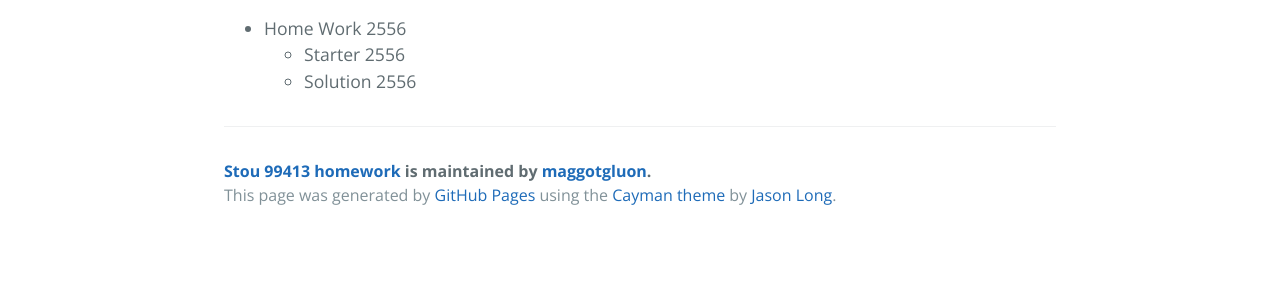
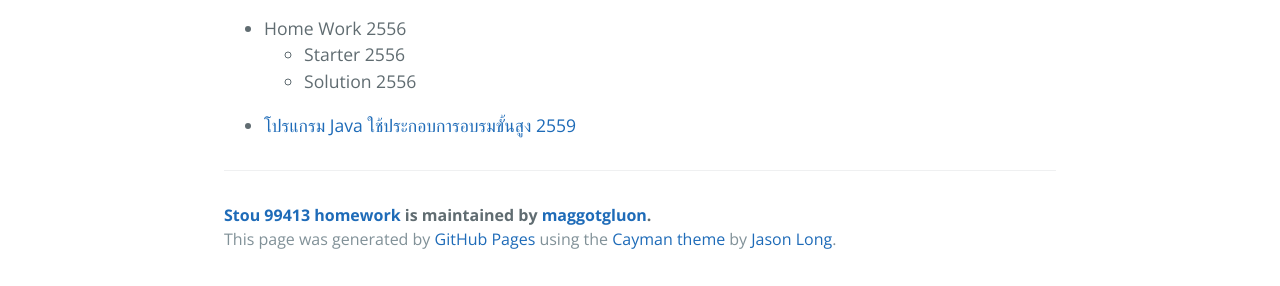
Before and after one commit to maggotgluon/STOU99413_HomeWork, a plain HTML site: page index.html in a window 1280 px wide. Shown: the part 514-800 px from the top of the page. Drawn offline with nearby package versions, Linux system fonts and the light colour scheme.

Commit message:
Update index.html

```diff
--- a/index.html
+++ b/index.html
@@ -33,6 +33,9 @@
 </ul>
 </li>
 </ul>
+<ul>
+  <li><a href="https://github.com/maggotgluon/STOU99413_HomeWork/tree/master/Demo%202559/Employment">โปรแกรม Java ใช้ประกอบการอบรมขั้นสูง 2559</a></li>
+</ul>
 
       <footer class="site-footer">
         <span class="site-footer-owner"><a href="https://github.com/maggotgluon/STOU99413_HomeWork">Stou 99413 homework</a> is maintained by <a href="https://github.com/maggotgluon">maggotgluon</a>.</span>
```
